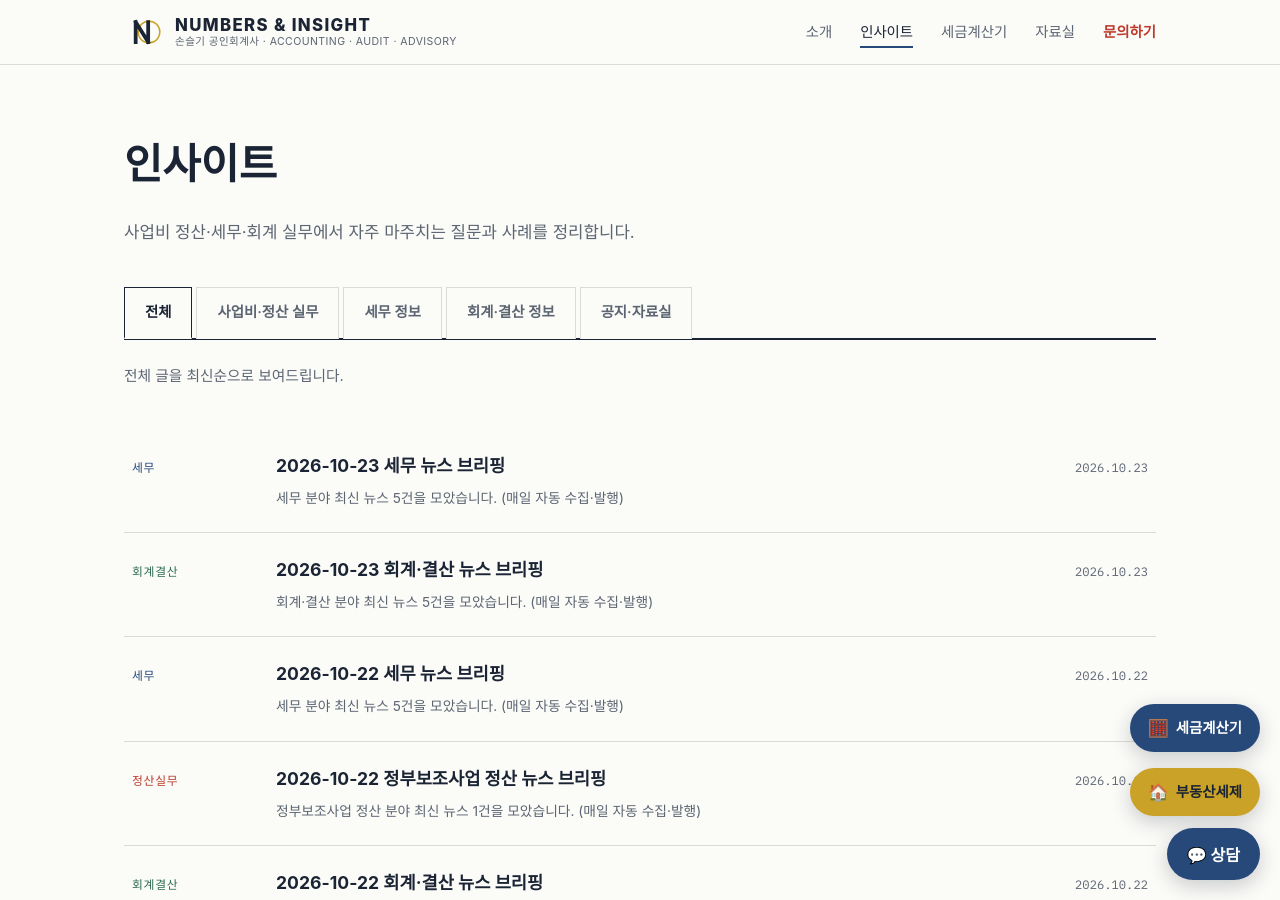
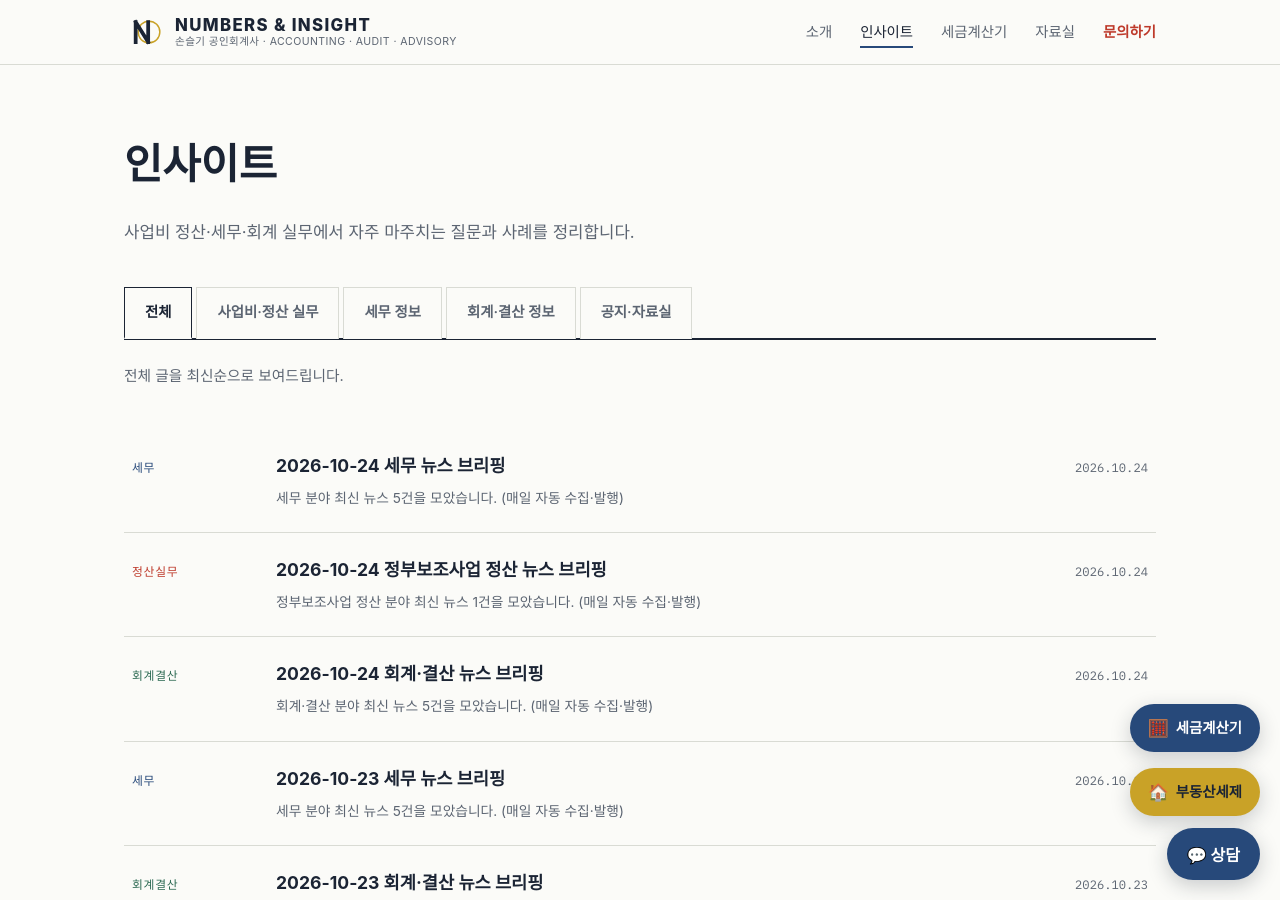
Before and after one commit to shinesky97/ccrnd-site, a Jekyll site: the page built from insights/index.html, in a window 1280 px wide and 900 px high. Built offline with Jekyll 4.4.1, drawn with Linux system fonts in a browser that asks for light colours; some web fonts are replaced.

Commit message:
뉴스 브리핑 자동 발행 (2026-10-24)

```diff
--- /dev/null
+++ b/_posts/2026-10-24-news-accounting-20261024.md
@@ -0,0 +1,25 @@
+---
+layout: post
+title: "2026-10-24 회계·결산 뉴스 브리핑"
+date: 2026-10-24
+category: accounting
+tags: [뉴스, 회계]
+summary: "회계·결산 분야 최신 뉴스 5건을 모았습니다. (매일 자동 수집·발행)"
+author: Numbers & Insight 자동 브리핑
+noindex: true
+sitemap: false
+---
+
+> 최신 **회계·결산** 관련 뉴스를 자동으로 모은 브리핑입니다. 자세한 내용은 각 원문 출처에서 확인해 주세요.
+
+## 주요 소식
+
+- **[전북교육청, 교육비특별회계 결산업무 담당자 연수 실시](https://news.google.com/rss/articles/CBMiTEFVX3lxTE9CTnhDVHNrQ29kYU9SR1NGaFpaNzFhSm9UdjgybXM1czVEeXdtSEgxX19IQzhWYVZ6UkxtbmZNc0g2M2Rja1Z0d0szbFk?oc=5)** — 시사일보
+- **[Buscar, 2026회계연도 미감사 연차보고서 제출…감사 범위 확대](https://news.google.com/rss/articles/CBMicEFVX3lxTFBDY2FKM203U1NlaWVlODR6QU1ZM2N0WC1ZUHhFOXdSUV9qNjZhQ3RmclFOVjZFTnY0Yk50cFFuYVdOenJXeVNyRXhDS1hkUThROWk1VU5vNHBaaF9zRjBJZGx1UWZuZVJMeEFMd1U2R2o?oc=5)** — Investing.com 한국어
+- **[남양주시, 장애인복지시설 종사자 재무·회계 실무교육](https://news.google.com/rss/articles/CBMiZEFVX3lxTE9nS2I5UTFuQWNSTDVQQnFGajRzc1UzMnltVV9mdUwwdG9GY0NnOUVySklEaHBRNmpTYWtHeWtQTHBlVEJfdzBPVm1ONk5kMm11SExYeXNwMkxJM3pBbm9iM1pXU3M?oc=5)** — 매일일보
+- **["美 SEC, 2027회계연도 검사 우선순위 공개…토큰화·AI 위험 점검"](https://news.google.com/rss/articles/CBMiUEFVX3lxTE9wdHVKYXpIdHBya1hDeW44bnBPN2xabmNLd3J5TDdZQk9NS0RLZ0RQQm9pWXlyMEtiU1dCYWpfaF90RkZCQ3dPZzJMNV9tUmt5?oc=5)** — 블루밍비트
+- **[제주시, 신규·저연차 회계담당자 맞춤형 실무교육 실시](https://news.google.com/rss/articles/CBMibEFVX3lxTFB3bzg4MnVNazZYNGVZaElwYmhxVThwUHJCYjd5Zk9nbzFQb0otMU5Ud0dPa2o3anlZN3FXVDIxSThxWDBmS3dhbzh0VDJDT3dmbjAxSVN3T0RPRzlHQ3BxampJSjJWanlwSXl6aA?oc=5)** — 뉴스N제주
+
+<div class="callout" markdown="1">
+본 브리핑은 외부 뉴스를 자동 수집한 것으로, 개별 사안의 판단은 최신 법령과 원문을 확인하시기 바랍니다. 구체적인 상담은 [문의](/contact/)를 이용해 주세요.
+</div>
--- /dev/null
+++ b/_posts/2026-10-24-news-settlement-20261024.md
@@ -0,0 +1,21 @@
+---
+layout: post
+title: "2026-10-24 정부보조사업 정산 뉴스 브리핑"
+date: 2026-10-24
+category: settlement
+tags: [뉴스, 보조금]
+summary: "정부보조사업 정산 분야 최신 뉴스 1건을 모았습니다. (매일 자동 수집·발행)"
+author: Numbers & Insight 자동 브리핑
+noindex: true
+sitemap: false
+---
+
+> 최신 **정부보조사업 정산** 관련 뉴스를 자동으로 모은 브리핑입니다. 자세한 내용은 각 원문 출처에서 확인해 주세요.
+
+## 주요 소식
+
+- **[국고보조금 관리체계 강화 - 카드/한컷 | 멀티미디어](https://news.google.com/rss/articles/CBMibkFVX3lxTE9rMTJhMHVfUmxrLUFWMFcycUlvUHM0NnVjMG1FbHdfVGJrYTMtZjlZNS1GRjhxcEl2XzVFQ0NRNE9uWG4xbU5zMldkMjZtS283c0FuQl9GWFJoaWliV3piWGhwdWZDMGFkRmtlbUpn?oc=5)** — 대한민국 정책브리핑
+
+<div class="callout" markdown="1">
+본 브리핑은 외부 뉴스를 자동 수집한 것으로, 개별 사안의 판단은 최신 법령과 원문을 확인하시기 바랍니다. 구체적인 상담은 [문의](/contact/)를 이용해 주세요.
+</div>
--- /dev/null
+++ b/_posts/2026-10-24-news-tax-20261024.md
@@ -0,0 +1,25 @@
+---
+layout: post
+title: "2026-10-24 세무 뉴스 브리핑"
+date: 2026-10-24
+category: tax
+tags: [뉴스, 세무]
+summary: "세무 분야 최신 뉴스 5건을 모았습니다. (매일 자동 수집·발행)"
+author: Numbers & Insight 자동 브리핑
+noindex: true
+sitemap: false
+---
+
+> 최신 **세무** 관련 뉴스를 자동으로 모은 브리핑입니다. 자세한 내용은 각 원문 출처에서 확인해 주세요.
+
+## 주요 소식
+
+- **[서울청 조사4국, 신세계인터내셔날·신세계디에프 세무조사](https://news.google.com/rss/articles/CBMiakFVX3lxTE9zaDZISFNXQkxMVU5ndmRvWnNJUnVzOUdpRjI2QXBzZHBrVzVGZVRNb0xDeDJsYjdoUzYtdjJXYjYtcWI1bE84RG9kZ3A4MUE3RXduSmxOZFNyc1ZBX05Da2FkZWxUQ21UcVE?oc=5)** — Daily NTN
+- **[60대 투자자 "고배당주 분리과세 배당, 건보료도 제외되나요"[세무 재테크 Q&A]](https://news.google.com/rss/articles/CBMiWkFVX3lxTE1vVlY4Zk9GNGc2cGVybDNMMFV3dFYwbGVrV3FJdnBzRVpJRzNJTkk1QS1lRXBRaVR4OTFkVU1XZTlYVXNwR2Z0VGRGUDF2YnF2WjFId3ZKYUNlZw?oc=5)** — 파이낸셜뉴스
+- **[2027 연말정산 바뀌는 점 | 달라지는 공제 확인해요](https://news.google.com/rss/articles/CBMid0FVX3lxTE9PbngwbkxwSWxpU1YyeFdPclA1M3Y5a0ZNcENPZjN5cC1BMnp5bUNwZlg5UWd1VWpOLU1aeEFXMUtheXV2Y2hveDlac245ZnMwbFdYNVdyYlRMOGFxb3QwSXhHdjFGNWYwZ2w2MUZMdEVvWU5qXzFv?oc=5)** — KB Think
+- **[세무사회, 플랫폼 '비즈넵' 세무사법 위반 혐의 첫 형사고발](https://news.google.com/rss/articles/CBMiYEFVX3lxTE42YmVHcUR2dW51bUhsb2xuNVpmcWdmMkZKbFVIVkptb3NtRm13T1F5STJqbGhXNGlucks5UTEzSTl2cmU0RzlnOWJ1QTVLM1VmVkJTQkt1cjUzUklsNVJnYQ?oc=5)** — 조세금융신문
+- **["법인세 5년 증가분 90%가 수도권 집중…서울 특히 쏠려"](https://news.google.com/rss/articles/CBMibkFVX3lxTE1WMDAwUm9rd19na1NyckcxRnhiajhDQW9OZXVYTHptQ3FIMHpzSkx3SFFCV1pZQjdWMzJ2Vzl4TzBMOEUyb3ExVlBHdHRBVG1SVlVIdlBPbWlVN0VOOHAzQi01aEZqZTdEY2ZHUHBn?oc=5)** — 세무사신문
+
+<div class="callout" markdown="1">
+본 브리핑은 외부 뉴스를 자동 수집한 것으로, 개별 사안의 판단은 최신 법령과 원문을 확인하시기 바랍니다. 구체적인 상담은 [문의](/contact/)를 이용해 주세요.
+</div>
```
Also changed, not shown: _data/news_seen.json.
